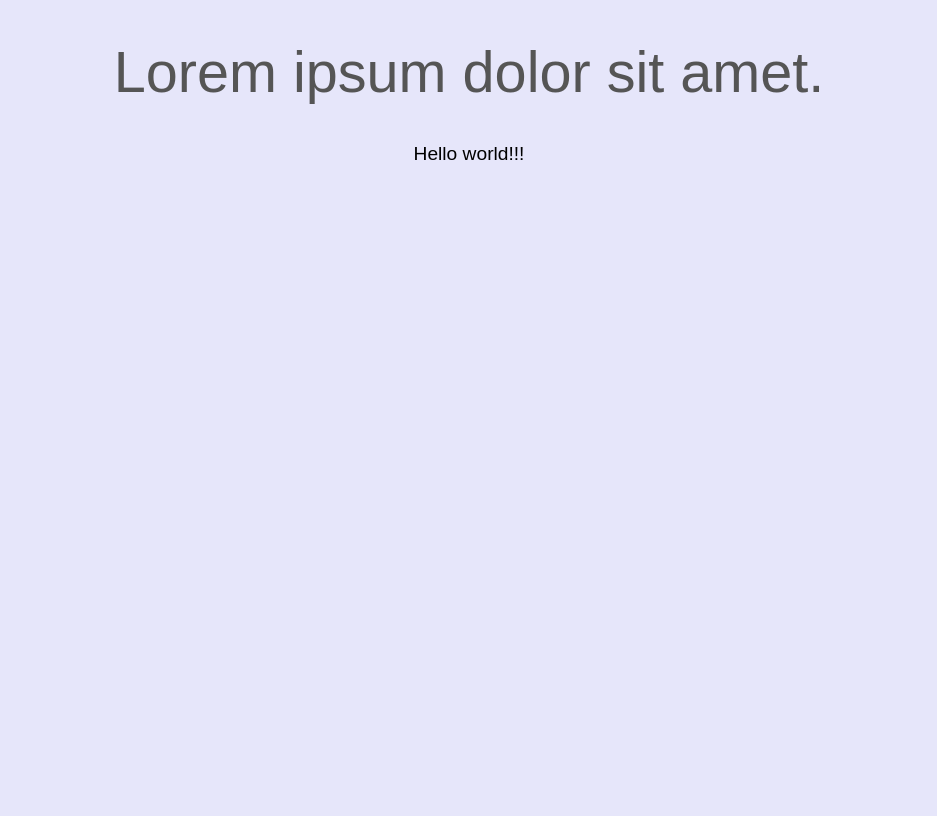
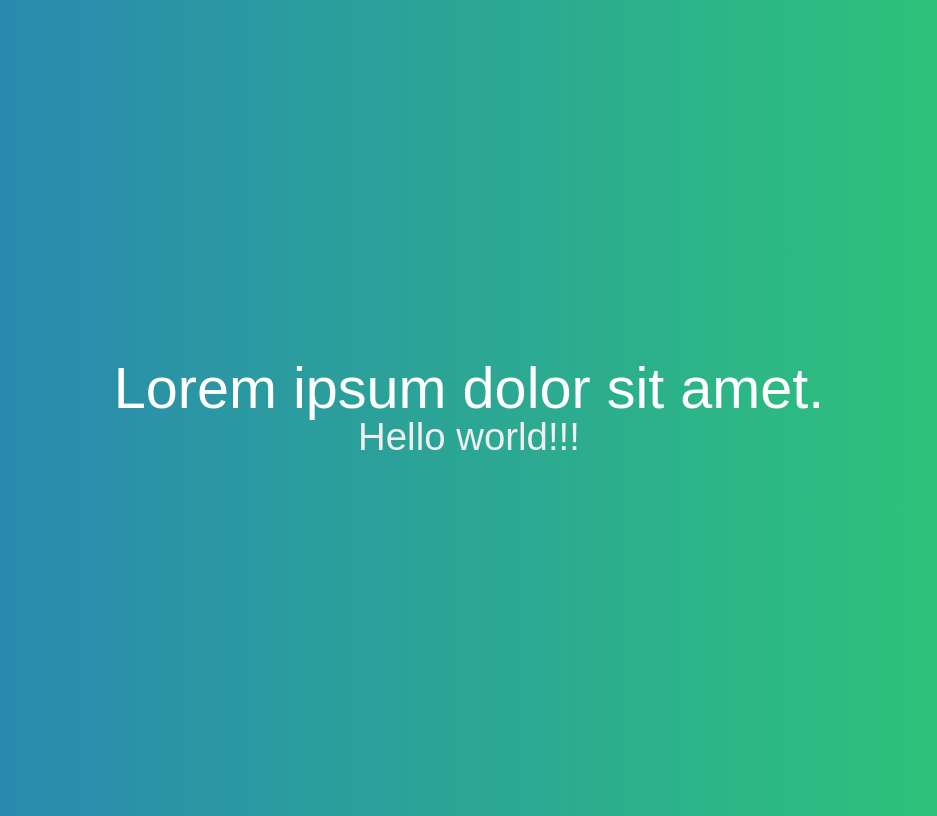
Before and after one commit to Kasst1el/test, a plain HTML site: page index.html in a window 1280 px wide. Shown: the whole page, without its empty margins (171-1108 px from the left). Drawn offline with Linux system fonts and the light colour scheme.

Commit message:
new style of branch!!!1

```diff
--- a/css/style.css
+++ b/css/style.css
@@ -1,13 +1,29 @@
 body {
-	background-color: lavender;
+	background: linear-gradient(to left, #2ecc71 0%, #2980b9 100%);
 	font-family: sans-serif;
 	font-size: 1.2em;
-	word-wrap: 3em;
 	font-weight: 400;
 	text-align: center;
+	display: flex;
+	flex-wrap: wrap;
+	justify-content: center;
+	align-content: center;
+	height: 100vh;
+
 }
 h1 {
-	color: #555;
+	color: #fff;
 	font-size: 3em;
 	font-weight: 300;
+	line-height: 1;
+	width: 100%;
+	margin: 0;
 }
+h2 {
+	font-size: 2em;
+	font-weight: 300;
+	line-height: 1;
+	width: 100%;
+	margin: 0;
+	color: #eee;
+}
--- a/index.html
+++ b/index.html
@@ -7,6 +7,6 @@
 </head>
 <body>
 	<h1>Lorem ipsum dolor sit amet.</h1>
-	Hello world!!!
+	<h2>Hello world!!!</h2>
 </body>
 </html>
```
